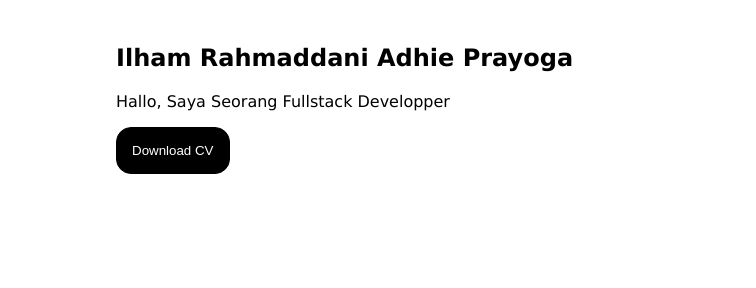
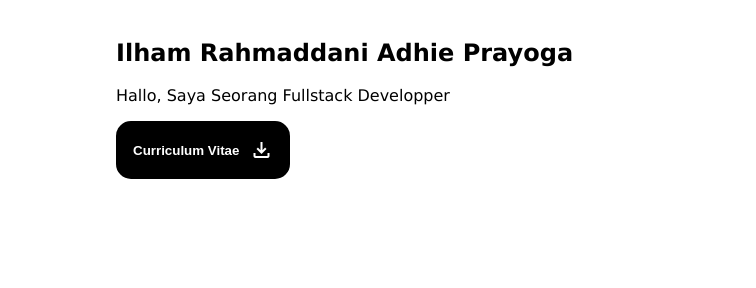
Before and after one commit to ilhamrhmddni/website-portofolio, a plain HTML site: page index.html in a window 1280 px wide. Shown: the part 126-414 px from the top of the page, 524-1280 px from the left. Drawn offline with nearby package versions, Linux system fonts and the light colour scheme.

Commit message:
edit homepage

```diff
--- a/index.html
+++ b/index.html
@@ -2,8 +2,9 @@
 <html lang="en">
 <head>
     <meta charset="UTF-8">
-    <meta name="viewport" content="width = 1358px, height = 764px, initial-scale=1.0">
+    <meta name="viewport" content="width=device-width, initial-scale=1.0">
     <link rel="stylesheet" href="style.css">
+    <link rel="stylesheet" href="https://fonts.googleapis.com/css2?family=Material+Symbols+Outlined:opsz,wght,FILL,GRAD@20..48,100..700,0..1,-50..200" />
     <title>Portofolio Ilhamrhmddni</title>
 </head>
 <body>
@@ -26,7 +27,7 @@
             <div>
                 <h1>Ilham Rahmaddani Adhie Prayoga</h1>
                 <p>Hallo, Saya Seorang Fullstack Developper</p>
-                <button>Download CV</button>
+                <button>Curriculum Vitae<span class="material-symbols-outlined">download</span></button>
             </div>
         </section>
     </main>
--- a/style.css
+++ b/style.css
@@ -53,10 +53,31 @@ body {
     color: black;
 }
 
+div > button {
+    display: flex;
+}
+
 button {
     background-color: black;
     color: white;
-    border: 1px solid black;
+    border: 2px solid black;
     padding: 15px;
     border-radius: 15px;
+    align-items: center;
+    font-weight: bolder;
 }
+
+button:hover {
+    background-color: white;
+    color: black;
+    cursor: pointer;
+}
+
+.material-symbols-outlined {
+    margin-left: 10px;
+  font-variation-settings:
+  'FILL' 0,
+  'wght' 400,
+  'GRAD' 0,
+  'opsz' 24
+}
```
